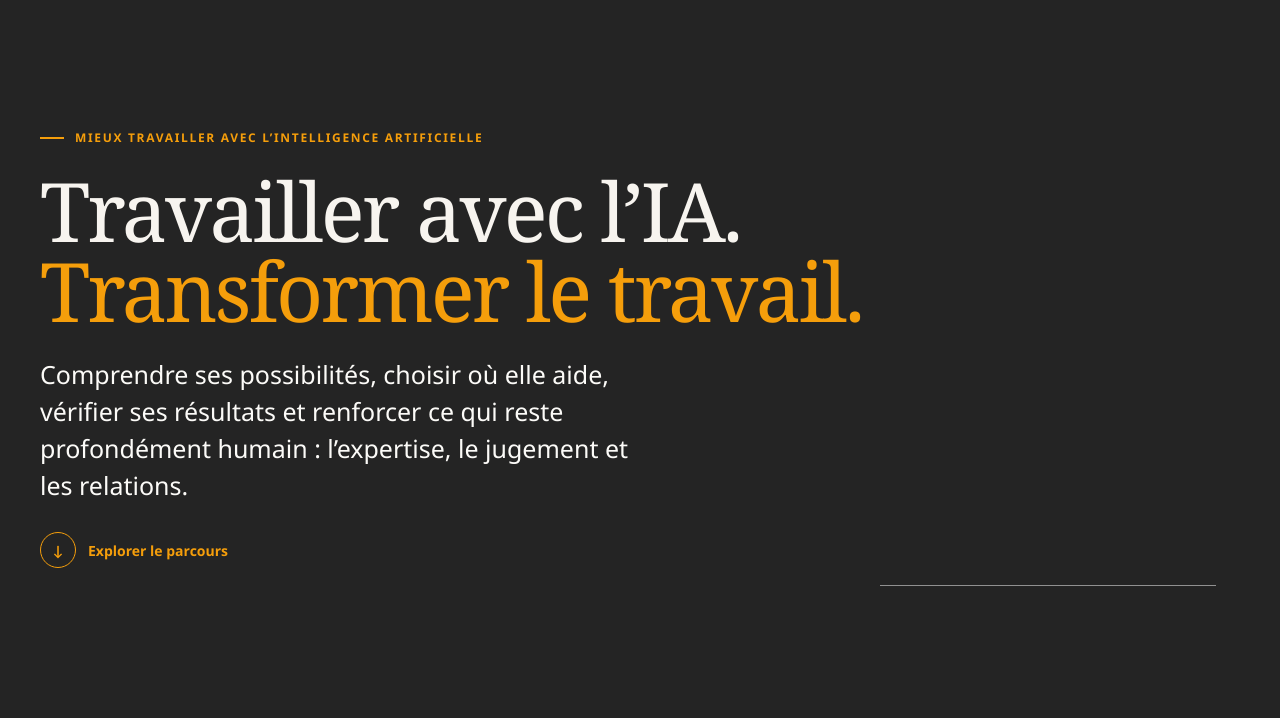
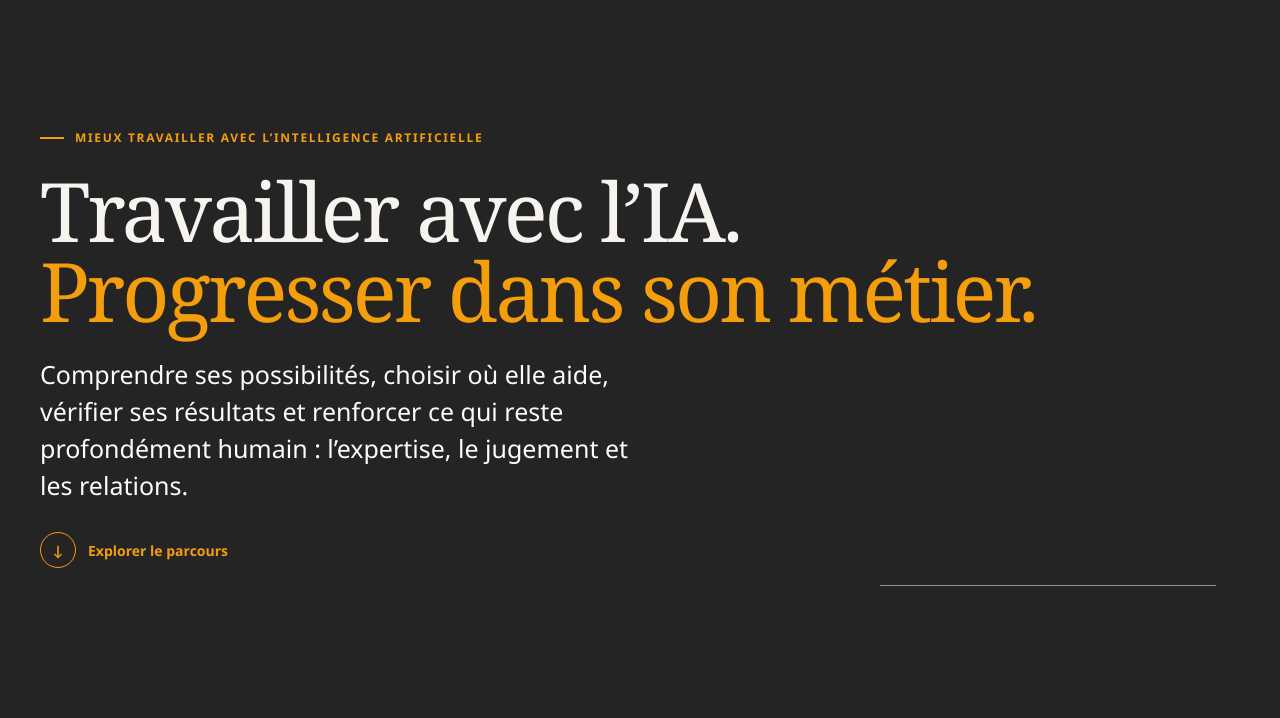
Before and after one commit to NricL/travailler-avec-ia, a plain HTML site: page index.html in a window 1280 px wide. Shown: the part 75-793 px from the top of the page. Drawn offline with Linux system fonts and the light colour scheme.

Commit message:
Update masterclass title
Co-authored-by: Copilot <223556219+Copilot@users.noreply.github.com>

```diff
--- a/index.html
+++ b/index.html
@@ -329,7 +329,7 @@ button:focus-visible,a:focus-visible,summary:focus-visible{outline:3px solid var
   <section class="hero wrap" id="accueil">
     <div>
       <p class="eyebrow">Mieux travailler avec l’intelligence artificielle</p>
-      <h1>Travailler avec l’IA.<br><em>Transformer le travail.</em></h1>
+      <h1>Travailler avec l’IA.<br><em>Progresser dans son métier.</em></h1>
       <p class="hero-deck">Comprendre ses possibilités, choisir où elle aide, vérifier ses résultats et renforcer ce qui reste profondément humain : l’expertise, le jugement et les relations.</p>
       <a class="jump-start" href="#partie-1"><span aria-hidden="true">↓</span> Explorer le parcours</a>
     </div>
@@ -510,7 +510,7 @@ button:focus-visible,a:focus-visible,summary:focus-visible{outline:3px solid var
   };
   addEventListener('scroll',updateProgress,{passive:true});addEventListener('resize',updateProgress);updateProgress();
   const slides=[
-    {part:'01 · Le métier',kicker:'01 / La compétence professionnelle',title:'Travailler avec l’IA. Transformer le travail.',lead:'Comprendre ses possibilités, choisir où elle aide, vérifier ses résultats et renforcer ce qui reste profondément humain.',points:['Développer une expertise qui permet de mieux travailler avec l’IA.','Exercer son jugement et prendre la responsabilité du résultat.']},
+    {part:'01 · Le métier',kicker:'01 / La compétence professionnelle',title:'Travailler avec l’IA. Progresser dans son métier.',lead:'Comprendre ses possibilités, choisir où elle aide, vérifier ses résultats et renforcer ce qui reste profondément humain.',points:['Développer une expertise qui permet de mieux travailler avec l’IA.','Exercer son jugement et prendre la responsabilité du résultat.']},
     {part:'01 · Le métier',kicker:'01 / Apprendre réellement à travailler avec l’IA',title:'La maîtrise ne se réduit pas au prompt.',lead:'Une bonne consigne commence par un objectif et un contexte.',points:['Définir l’objectif','Fournir le contexte utile','Choisir la tâche à confier','Évaluer le résultat'],image:'masterclass-illustrations/01-prompt-magique.png',alt:'Une femme déguisée en magicienne pointe sa baguette vers son ordinateur.'},
     {part:'01 · Le métier',kicker:'01 / Expérimenter les usages dans son métier',title:'Reconnaître quand l’IA n’est pas le bon outil.',lead:'',points:['Expérimenter les usages utiles dans son métier','Reconnaître quand l’IA n’est pas le bon outil'],image:'masterclass-illustrations/02-mauvais-outil.png',alt:'Une personne, la langue tirée de concentration, utilise son ordinateur comme un marteau alors qu’un vrai marteau est posé à côté.'},
     {part:'01 · Le métier',kicker:'02 / Exercer et cultiver son esprit critique',title:'Une réponse fluide n’est pas forcément juste.',lead:'',points:['Une réponse fluide n’est pas forcément juste','Vérifier les faits et revenir aux sources','Repérer les omissions, les contradictions et les nuances perdues'],image:'masterclass-illustrations/03-valider-sans-verifier.png',alt:'Une personne souriante, les yeux bandés, tamponne VALIDÉ sur un document à côté de son ordinateur affichant un assistant IA.'},
```
Also changed, not shown: 1 other file.
